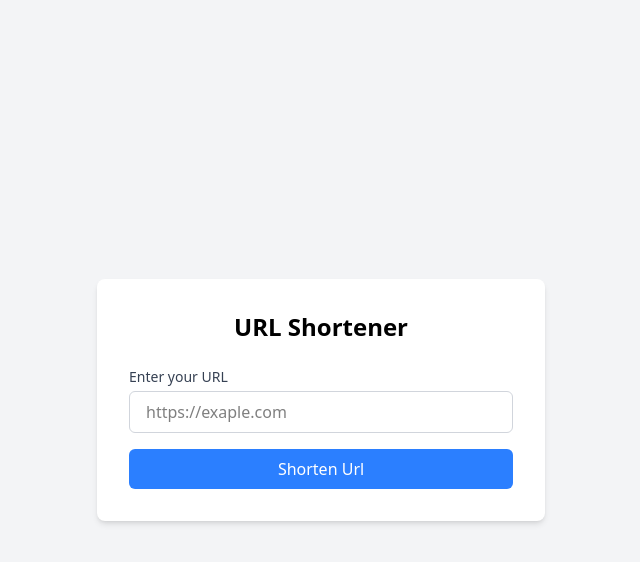
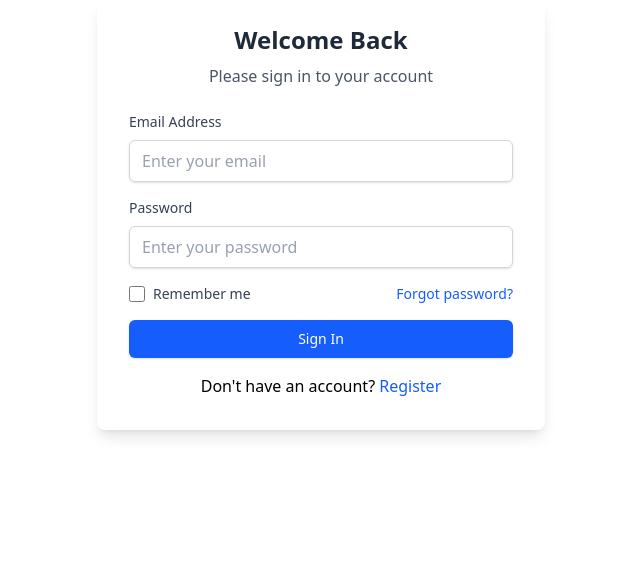
Before and after one commit to Rishi-Sharma1/URL-Shortner, a React (Vite) app in the folder FRONTEND/: page / in a window 1280 px wide. Shown: the top 562 px of the page, without its empty margins (319-959 px from the left). Built offline with nearby package versions, Linux system fonts and the light colour scheme.

Commit message:
Added Login and Register

```diff
--- a/FRONTEND/src/App.jsx
+++ b/FRONTEND/src/App.jsx
@@ -1,11 +1,12 @@
 import React from 'react'
 import HomePage from './pages/HomePage'
 import LoginForm from './components/LoginForm'
+import AuthPage from './pages/AuthPage'
 
 const App = () => {
   return (
     <>
-      <HomePage/>
+      <AuthPage/>
     </>
   )
 }
--- a/FRONTEND/src/api/shortUrl.api.js
+++ b/FRONTEND/src/api/shortUrl.api.js
@@ -1,4 +1,4 @@
-import axiosInstance from "./axiosInstance"
+import axiosInstance from "../utils/axiosInstance";
 
 export const createShortUrl = async (url) => {
     const {data} = await axiosInstance.post("/api/create", {url})
--- a/FRONTEND/src/components/LoginForm.jsx
+++ b/FRONTEND/src/components/LoginForm.jsx
@@ -1,42 +1,25 @@
 import { useState } from 'react';
 import { loginUser } from '../api/user.api';
 
-const LoginForm = ({ onLoginSuccess, onSwitchToRegister }) => {
-  const [formData, setFormData] = useState({
-    email: '',
-    password: ''
-  });
-  const [isLoading, setIsLoading] = useState(false);
+const LoginForm = ({ state }) => {
+  const [email, setEmail] = useState('');
+  const [password, setPassword] = useState('');
+  const [loading, setLoading] = useState(false);
   const [error, setError] = useState('');
 
-  const handleChange = (e) => {
-    const { name, value } = e.target;
-    setFormData(prev => ({
-      ...prev,
-      [name]: value
-    }));
-    // Clear error when user starts typing
-    if (error) setError('');
-  };
-
-  const handleSubmit = async (e) => {
-    e.preventDefault();
-    setIsLoading(true);
+  const handleSubmit = async () => {
+    setLoading(true);
     setError('');
 
     try {
-      const response = await loginUser(formData.password, formData.email);
-      console.log('Login successful:', response);
+      await loginUser(password, email);
+      setLoading(false);
 
-      // Call success callback if provided
-      if (onLoginSuccess) {
-        onLoginSuccess(response);
-      }
     } catch (err) {
       console.error('Login error:', err);
       setError(err.response?.data?.message || 'Login failed. Please try again.');
     } finally {
-      setIsLoading(false);
+      setLoading(false);
     }
   };
 
@@ -48,7 +31,7 @@ const LoginForm = ({ onLoginSuccess, onSwitchToRegister }) => {
           <p className="text-gray-600">Please sign in to your account</p>
         </div>
 
-        <form onSubmit={handleSubmit} className="space-y-4">
+        <div className="space-y-4">
           {error && (
             <div className="bg-red-50 border border-red-200 text-red-700 px-4 py-3 rounded-md text-sm">
               {error}
@@ -63,8 +46,8 @@ const LoginForm = ({ onLoginSuccess, onSwitchToRegister }) => {
               type="email"
               id="email"
               name="email"
-              value={formData.email}
-              onChange={handleChange}
+              value={email}
+              onChange={(e) => setEmail(e.target.value)}
               required
               className="w-full px-3 py-2 border border-gray-300 rounded-md shadow-sm placeholder-gray-400 focus:outline-none focus:ring-2 focus:ring-blue-500 focus:border-blue-500 transition duration-200"
               placeholder="Enter your email"
@@ -79,8 +62,8 @@ const LoginForm = ({ onLoginSuccess, onSwitchToRegister }) => {
               type="password"
               id="password"
               name="password"
-              value={formData.password}
-              onChange={handleChange}
+              value={password}
+              onChange={(e) => setPassword(e.target.value)}
               required
               className="w-full px-3 py-2 border border-gray-300 rounded-md shadow-sm placeholder-gray-400 focus:outline-none focus:ring-2 focus:ring-blue-500 focus:border-blue-500 transition duration-200"
               placeholder="Enter your password"
@@ -108,11 +91,12 @@ const LoginForm = ({ onLoginSuccess, onSwitchToRegister }) => {
           </div>
 
           <button
-            type="submit"
-            disabled={isLoading}
+            type="button"
+            onClick={handleSubmit}
+            disabled={loading}
             className="w-full flex justify-center py-2 px-4 border border-transparent rounded-md shadow-sm text-sm font-medium text-white bg-blue-600 hover:bg-blue-700 focus:outline-none focus:ring-2 focus:ring-offset-2 focus:ring-blue-500 disabled:opacity-50 disabled:cursor-not-allowed transition duration-200"
           >
-            {isLoading ? (
+            {loading ? (
               <div className="flex items-center">
                 <svg className="animate-spin -ml-1 mr-3 h-5 w-5 text-white" xmlns="http://www.w3.org/2000/svg" fill="none" viewBox="0 0 24 24">
                   <circle className="opacity-25" cx="12" cy="12" r="10" stroke="currentColor" strokeWidth="4"></circle>
@@ -124,21 +108,13 @@ const LoginForm = ({ onLoginSuccess, onSwitchToRegister }) => {
               'Sign In'
             )}
           </button>
-        </form>
 
-        {onSwitchToRegister && (
-          <div className="mt-6 text-center">
-            <p className="text-sm text-gray-600">
-              Don't have an account?{' '}
-              <button
-                onClick={onSwitchToRegister}
-                className="font-medium text-blue-600 hover:text-blue-500 transition duration-200"
-              >
-                Sign up here
-              </button>
-            </p>
+          <div className="text-center mt-4">
+            <p>Don't have an account? <span onClick={()=>state(false)} className="font-medium text-blue-600 hover:text-blue-500 transition duration-200 cursor-pointer">Register</span></p>
           </div>
-        )}
+        </div>
+
+
       </div>
     </div>
   );
--- a/FRONTEND/src/components/RegisterForm.jsx
+++ b/FRONTEND/src/components/RegisterForm.jsx
@@ -0,0 +1,118 @@
+import { useState } from 'react';
+import { registerUser } from '../api/user.api';
+
+const RegisterForm = ({ state }) => {
+  const [isLoading, setIsLoading] = useState(false);
+  const [error, setError] = useState('');
+
+
+  const handleSubmit = async () => {
+    setIsLoading(true);
+    setError('');
+
+    const name = document.getElementById('name').value;
+    const email = document.getElementById('email').value;
+    const password = document.getElementById('password').value;
+
+    try {
+      const response = await registerUser(name, password, email);
+      console.log('Registration successful:', response);
+    } catch (err) {
+      console.error('Registration error:', err);
+      setError(err.response?.data?.message || 'Registration failed. Please try again.');
+    } finally {
+      setIsLoading(false);
+    }
+  };
+
+  console.log('RegisterForm is rendering');
+
+  return (
+    <div className="w-full max-w-md mx-auto" style={{ backgroundColor: '#f0f0f0', padding: '20px', margin: '20px auto' }}>
+      <div className="bg-white shadow-lg rounded-lg px-8 pt-6 pb-8 mb-4">
+        <div className="mb-6 text-center">
+          <h2 className="text-2xl font-bold text-gray-800 mb-2">Create Account</h2>
+          <p className="text-gray-600">Join us and start shortening your URLs</p>
+        </div>
+
+        <div className="space-y-4">
+          {error && (
+            <div className="bg-red-50 border border-red-200 text-red-700 px-4 py-3 rounded-md text-sm">
+              {error}
+            </div>
+          )}
+
+          <div>
+            <label htmlFor="name" className="block text-sm font-medium text-gray-700 mb-2">
+              Full Name
+            </label>
+            <input
+              type="text"
+              id="name"
+              name="name"
+              required
+              className="w-full px-3 py-2 border border-gray-300 rounded-md shadow-sm placeholder-gray-400 focus:outline-none focus:ring-2 focus:ring-blue-500 focus:border-blue-500 transition duration-200"
+              placeholder="Enter your full name"
+            />
+          </div>
+
+          <div>
+            <label htmlFor="email" className="block text-sm font-medium text-gray-700 mb-2">
+              Email Address
+            </label>
+            <input
+              type="email"
+              id="email"
+              name="email"
+              required
+              className="w-full px-3 py-2 border border-gray-300 rounded-md shadow-sm placeholder-gray-400 focus:outline-none focus:ring-2 focus:ring-blue-500 focus:border-blue-500 transition duration-200"
+              placeholder="Enter your email"
+            />
+          </div>
+
+          <div>
+            <label htmlFor="password" className="block text-sm font-medium text-gray-700 mb-2">
+              Password
+            </label>
+            <input
+              type="password"
+              id="password"
+              name="password"
+              required
+              className="w-full px-3 py-2 border border-gray-300 rounded-md shadow-sm placeholder-gray-400 focus:outline-none focus:ring-2 focus:ring-blue-500 focus:border-blue-500 transition duration-200"
+              placeholder="Create a password (min. 6 characters)"
+            />
+          </div>
+
+
+          <button
+            type="button"
+            onClick={handleSubmit}
+            disabled={isLoading}
+            className="w-full flex justify-center py-2 px-4 border border-transparent rounded-md shadow-sm text-sm font-medium text-white bg-blue-600 hover:bg-blue-700 focus:outline-none focus:ring-2 focus:ring-offset-2 focus:ring-blue-500 disabled:opacity-50 disabled:cursor-not-allowed transition duration-200"
+          >
+            {isLoading ? (
+              <div className="flex items-center">
+                <svg className="animate-spin -ml-1 mr-3 h-5 w-5 text-white" xmlns="http://www.w3.org/2000/svg" fill="none" viewBox="0 0 24 24">
+                  <circle className="opacity-25" cx="12" cy="12" r="10" stroke="currentColor" strokeWidth="4"></circle>
+                  <path className="opacity-75" fill="currentColor" d="M4 12a8 8 0 018-8V0C5.373 0 0 5.373 0 12h4zm2 5.291A7.962 7.962 0 014 12H0c0 3.042 1.135 5.824 3 7.938l3-2.647z"></path>
+                </svg>
+                Creating account...
+              </div>
+            ) : (
+              'Create Account'
+            )}
+          </button>
+
+          <div className="text-center mt-4">
+            <p>Already have an account? <span onClick={()=>state(true)} className="font-medium text-blue-600 hover:text-blue-500 transition duration-200 cursor-pointer">Login</span></p>
+          </div>
+        </div>
+
+
+      </div>
+    </div>
+  );
+};
+
+export default RegisterForm;
--- a/FRONTEND/src/pages/AuthPage.jsx
+++ b/FRONTEND/src/pages/AuthPage.jsx
@@ -1,50 +1,16 @@
-import { useState } from 'react';
-import LoginForm from '../components/LoginForm';
-import RegisterForm from '../components/RegisterForm';
+import React, { useState } from 'react'
+import LoginForm from '../components/LoginForm'
+import RegisterForm from '../components/RegisterForm'
 
-function AuthPage() {
-  const [isLogin, setIsLogin] = useState(true);
+const AuthPage=() => {
 
-  const handleLoginSuccess = (response) => {
-    console.log('User logged in successfully:', response);
-    // Handle successful login (e.g., redirect, store token, etc.)
-  };
-
-  const handleSwitchToRegister = () => {
-    setIsLogin(false);
-  };
-
-  const handleSwitchToLogin = () => {
-    setIsLogin(true);
-  };
+  const [login, setLogin] = useState(true)
 
   return (
-    <div className="min-h-screen bg-gray-50 flex flex-col justify-center py-12 sm:px-6 lg:px-8">
-      <div className="sm:mx-auto sm:w-full sm:max-w-md">
-        <div className="text-center">
-          <h1 className="text-3xl font-extrabold text-gray-900 mb-2">
-            URL Shortener
-          </h1>
-          <p className="text-gray-600">
-            {isLogin ? 'Sign in to your account' : 'Create a new account'}
-          </p>
-        </div>
-      </div>
-
-      <div className="mt-8 sm:mx-auto sm:w-full sm:max-w-md">
-        {isLogin ? (
-          <LoginForm
-            onLoginSuccess={handleLoginSuccess}
-            onSwitchToRegister={handleSwitchToRegister}
-          />
-        ) : (
-          <RegisterForm
-            onSwitchToLogin={handleSwitchToLogin}
-          />
-        )}
-      </div>
+    <div>
+      {login ? <LoginForm state={setLogin} />:<RegisterForm state={setLogin} />}
     </div>
-  );
+  )
 }
 
-export default AuthPage;
+export default AuthPage
```
Also changed, not shown: FRONTEND/src/api/axiosInstance.js (deleted, +0 -50 lines), FRONTEND/src/utils/axiosInstance.js (+46 -1 lines), 1 other file (tests, documents, lock files or other folders).
